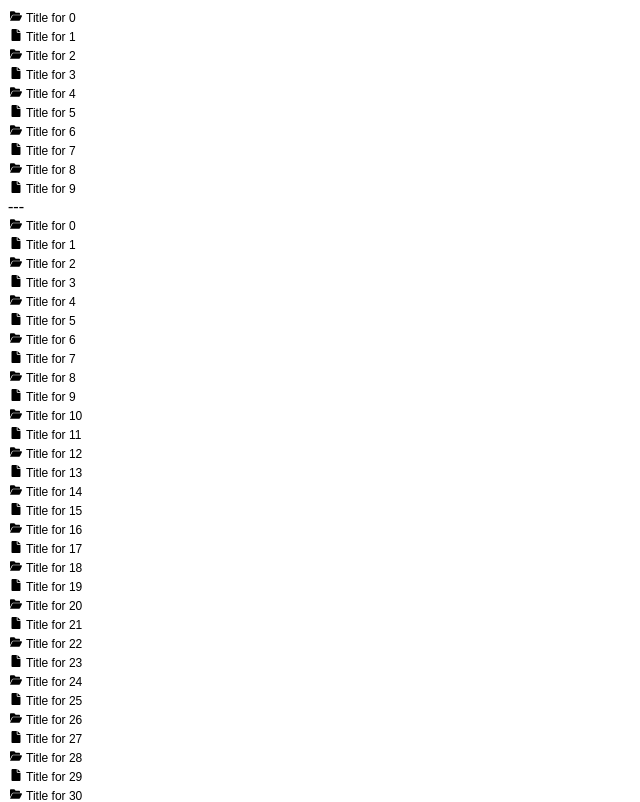
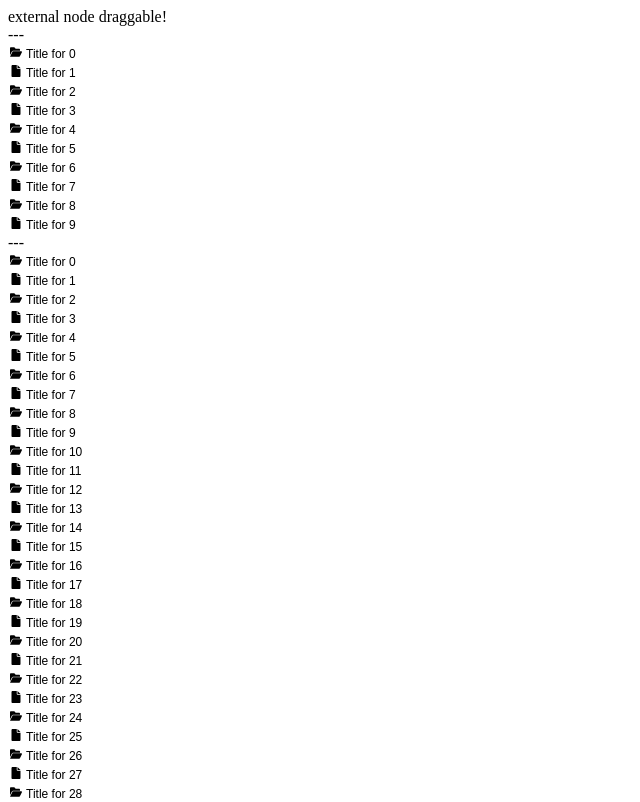
Before and after one commit to antonio-costa/react-tree-dnd, a React (Create React App) app: page / in a window 1280 px wide. Shown: the top 802 px of the page, without its empty margins (0-640 px from the left). Built offline with nearby package versions, Linux system fonts and the light colour scheme; the HTML template or start-up script is replaced by a standard one.

Commit message:
BREAKING CHANGE: add possibility to drag from outside the tree (tree provider must be wrapper around all components)

```diff
--- a/src/App.tsx
+++ b/src/App.tsx
@@ -14,6 +14,8 @@ import "./styles.css";
 import { ReactComponent as IconFolder } from "./lib/components/svg/folder.svg";
 import { ReactComponent as IconFolderOpen } from "./lib/components/svg/folder-open.svg";
 import { ReactComponent as IconFile } from "./lib/components/svg/file.svg";
+import { TreeDnDProvider } from "./lib/components/TreeDnD";
+import { getNode } from "./lib/components/helpers";
 
 const stressTest: TreeNode[] = Array.from(Array(100).keys()).map((id) =>
   id % 2
@@ -73,7 +75,26 @@ function App() {
   );
 
   return (
+    <TreeDnDProvider>
       <div style={{ width: 200 }}>
+        {!getNode("EXT:1", tree.children) ? (
+          <TreeNodeDraggable
+            node={{
+              id: "EXT:1",
+              title: "EXTERNAL NODE",
+              directory: false,
+              external: true,
+            }}
+            treeId={"1"}
+            onDragEnd={(e) => {
+              console.log("teste");
+            }}
+          >
+            external node draggable!
+          </TreeNodeDraggable>
+        ) : null}
+
+        <div>---</div>
         <TreeDnD
           tree={tree}
           onChange={onChange}
@@ -90,11 +111,13 @@ function App() {
           directoryHoveredClass={"directory-hovered2"}
         />
       </div>
+    </TreeDnDProvider>
   );
 }
 
 const Node: NodeRenderer = React.memo(({ node, ...rest }) => {
   const expandRef = useRef<HTMLDivElement>(null);
+  const handleRef = useRef<HTMLDivElement>(null);
   const icon_size = 12;
 
   const NodeIcon = !node.directory
@@ -107,6 +130,7 @@ const Node: NodeRenderer = React.memo(({ node, ...rest }) => {
     <TreeNodeDraggable
       node={node}
       expandRef={node.directory ? expandRef : undefined}
+      handleRef={handleRef}
       {...rest}
     >
       <div
@@ -119,7 +143,7 @@ const Node: NodeRenderer = React.memo(({ node, ...rest }) => {
       >
         <div>
           <span style={{ paddingRight: 4 }}>
-            <NodeIcon width={icon_size} height={icon_size} />
+            <NodeIcon ref={handleRef} width={icon_size} height={icon_size} />
           </span>
           {node.title}
         </div>
--- a/src/lib/components/TreeDnD.tsx
+++ b/src/lib/components/TreeDnD.tsx
@@ -6,7 +6,7 @@ import { Provider } from "react-redux";
 import { useAppDispatch, useAppSelector, store } from "../store";
 import { treeActions } from "../store/tree-slice";
 
-export const TreeDnDProvided: React.FC<TreeDnDProps> = ({
+export const TreeDnD: React.FC<TreeDnDProps> = ({
   tree,
   onChange,
   onClick,
@@ -41,7 +41,7 @@ export const TreeDnDProvided: React.FC<TreeDnDProps> = ({
   }, [tree, rdispatch, treeChildren]);
 
   // events prop
-  const events = useMemo(
+  const treeEvents = useMemo(
     () => ({
       onChange,
       onClick,
@@ -91,33 +91,33 @@ export const TreeDnDProvided: React.FC<TreeDnDProps> = ({
     }
 
     // emit onDropPositionChange
-    if (events.onDropPositionChange) {
+    if (treeEvents.onDropPositionChange) {
       if (hovered) {
-        events.onDropPositionChange({
+        treeEvents.onDropPositionChange({
           nodeId: hovered.nodeId,
           position: hovered.position,
         });
       } else {
-        events.onDropPositionChange(null);
+        treeEvents.onDropPositionChange(null);
       }
     }
 
     wasHovering.current = hovered;
-  }, [events, hovered, directoryHoveredClass]);
+  }, [treeEvents, hovered, directoryHoveredClass]);
 
   // emit event onDragStateChange
   useEffect(() => {
     if (dragging?.id === wasDragging.current) return;
 
-    if (events.onDragStateChange) {
+    if (treeEvents.onDragStateChange) {
       if (dragging) {
-        events.onDragStateChange(true, dragging || undefined);
+        treeEvents.onDragStateChange(true, dragging || undefined);
       } else {
-        events.onDragStateChange(false);
+        treeEvents.onDragStateChange(false);
       }
     }
     wasDragging.current = dragging?.id;
-  }, [events, dragging]);
+  }, [treeEvents, dragging]);
 
   // emit onChange
   // item is dropped for 1 tick, then it's removed
@@ -125,12 +125,26 @@ export const TreeDnDProvided: React.FC<TreeDnDProps> = ({
     // move node if it was dropped
     if (drop && drop.target) {
       rdispatch(treeActions.dropEnd(tree.id));
-      events.onChange({
-        type: "move",
-        data: { nodeId: drop.nodeId, position: drop.target },
-      });
+      if (drop.node)
+        if (drop.node.external) {
+          const newDropNode = { ...drop.node };
+          delete newDropNode.external;
+
+          treeEvents.onChange({
+            type: "add",
+            data: {
+              node: newDropNode,
+              position: drop.target,
+            },
+          });
+        } else {
+          treeEvents.onChange({
+            type: "move",
+            data: { node: drop.node, position: drop.target },
+          });
+        }
     }
-  }, [drop, events, treeChildren, rdispatch, tree.id]);
+  }, [drop, treeEvents, treeChildren, rdispatch, tree.id]);
 
   // update dropline styles
   const dropLineInjectedStyles: DropLineInjectedStyles = useMemo(() => {
@@ -196,7 +210,7 @@ export const TreeDnDProvided: React.FC<TreeDnDProps> = ({
       {tree.children.map((node) => (
         <NodeRenderer
           node={node}
-          events={events}
+          treeEvents={treeEvents}
           addRef={addRef}
           treeId={tree.id}
           key={node.id}
@@ -209,10 +223,6 @@ export const TreeDnDProvided: React.FC<TreeDnDProps> = ({
   );
 };
 
-export const TreeDnD: React.FC<TreeDnDProps> = (props) => {
-  return (
-    <Provider store={store}>
-      <TreeDnDProvided {...props} />
-    </Provider>
-  );
+export const TreeDnDProvider: React.FC<{}> = (props) => {
+  return <Provider store={store}>{props.children}</Provider>;
 };
--- a/src/lib/components/TreeNodeDraggable.tsx
+++ b/src/lib/components/TreeNodeDraggable.tsx
@@ -5,7 +5,7 @@ import { nodeIsParent } from "./helpers";
 import { DropPosition, TreeNodeDraggableProps } from "./types";
 
 export const TreeNodeDraggable: React.FC<
-  TreeNodeDraggableProps & React.HTMLProps<HTMLDivElement>
+  TreeNodeDraggableProps & React.HTMLProps<Element>
 > = memo(
   ({
     node,
@@ -14,7 +14,7 @@ export const TreeNodeDraggable: React.FC<
     previewRef,
     expandRef,
     clickRef,
-    events,
+    treeEvents,
     addRef,
     treeId,
   }) => {
@@ -66,10 +66,11 @@ export const TreeNodeDraggable: React.FC<
         e.stopPropagation();
 
         // emit events
-        if (events.onExpandedToggle)
-          events.onExpandedToggle(node, !node.expanded);
+        if (treeEvents?.onExpandedToggle)
+          treeEvents.onExpandedToggle(node, !node.expanded);
 
-        events.onChange({
+        // if this is an external node then there is no onChange event
+        treeEvents?.onChange({
           type: "edit",
           data: { nodeId: node.id, data: { expanded: !node.expanded } },
         });
@@ -83,7 +84,7 @@ export const TreeNodeDraggable: React.FC<
 
         expandRefC.current.removeEventListener("click", onClick);
       };
-    }, [expandRef, node, events]);
+    }, [expandRef, node, treeEvents]);
 
     // inject events into clickRef
     useEffect(() => {
@@ -94,10 +95,10 @@ export const TreeNodeDraggable: React.FC<
       if (!clickRefC.current) return;
 
       const onClick = (e: MouseEvent) => {
-        if (!events.onClick) return;
+        if (!treeEvents?.onClick) return;
 
         // emit event if exists
-        events.onClick(node);
+        treeEvents.onClick(node);
       };
 
       // if there's a handle, set the DOM Event listeners
@@ -108,14 +109,13 @@ export const TreeNodeDraggable: React.FC<
 
         clickRefC.current.removeEventListener("click", onClick);
       };
-    }, [clickRef, node, events]);
-
+    }, [clickRef, node, treeEvents]);
     // DRAG EVENTS
     const onDrop = useCallback(
       (e: React.DragEvent) => {
-        const draggingNode = dragging;
+        console.log(dragging);
         // only execute if dragging in this context
-        if (!draggingNode) return;
+        if (!dragging) return;
 
         // update context stopped dragging and hovering
         rdispatch(treeActions.drop(treeId));
@@ -212,7 +212,7 @@ export const TreeNodeDraggable: React.FC<
 
     return (
       <div
-        ref={(ref) => addRef(node.id, ref)}
+        ref={(ref) => addRef && addRef(node.id, ref)}
         onDrop={onDrop}
         onDragEnd={onDragEnd}
         onDragStart={onDragStart}
--- a/src/lib/components/helpers.ts
+++ b/src/lib/components/helpers.ts
@@ -88,7 +88,7 @@ export const moveNode = (
 ): TreeNode[] => {
   if (!change.target) return treeChildren;
 
-  const node = getNode(change.nodeId, treeChildren);
+  const node = getNode(change.node.id, treeChildren);
   if (!node) return treeChildren;
 
   return addNode(node, change.target, removeNode(node.id, treeChildren));
--- a/src/lib/components/types.ts
+++ b/src/lib/components/types.ts
@@ -13,6 +13,7 @@ export interface TreeNodeBase {
   title: string;
   directory?: false;
   data?: any;
+  external?: boolean;
 }
 export interface TreeNodeDirectory {
   id: string;
@@ -21,14 +22,17 @@ export interface TreeNodeDirectory {
   data?: any;
   expanded: boolean;
   children: TreeNode[];
+  external?: boolean;
 }
 export type TreeNode = TreeNodeBase | TreeNodeDirectory;
+
 export type NodeRendererProps = {
   node: TreeNode;
-  events: TreeEvents;
+  treeEvents: TreeEvents;
   addRef: any; // CHANGE
   treeId: TreeId;
 };
+
 export type NodeRenderer = React.FC<NodeRendererProps>;
 
 export type DropLineInjectedStyles = {
@@ -66,7 +70,7 @@ export type TreeContext = {
   hovered: { [key: TreeId]: NodeHovered | null };
   drop: { [key: TreeId]: NodeDropped | null };
 };
-export type NodeDropped = { nodeId: string; target: NodeHovered | null };
+export type NodeDropped = { node: TreeNode; target: NodeHovered | null };
 export type NodeHovered = { nodeId: string; position: DropPosition | null };
 export type NodeDropPosition = NodeHovered; // alias
 
@@ -84,8 +88,8 @@ export interface TreeNodeDraggableProps {
   previewRef?: React.MutableRefObject<HTMLElement | null>;
   clickRef?: React.MutableRefObject<HTMLElement | null>;
   node: TreeNode;
-  events: TreeEvents;
-  addRef: any;
+  treeEvents?: TreeEvents;
+  addRef?: any;
   treeId: TreeId;
 }
 export type TreeChange =
@@ -99,7 +103,7 @@ export type TreeChange =
     }
   | {
       type: "move";
-      data: { nodeId: string; position: NodeDropPosition };
+      data: { node: TreeNode; position: NodeDropPosition };
     }
   | {
       type: "edit";
--- a/src/lib/components/use-tree-dnd.ts
+++ b/src/lib/components/use-tree-dnd.ts
@@ -16,10 +16,10 @@ export const useTreeDnD = (defaultValue: TreeIdentifier) => {
   );
 
   const moveNodeState = useCallback(
-    (nodeId: string, position: NodeDropPosition) => {
+    (node: TreeNode, position: NodeDropPosition) => {
       setTree((old) => ({
         ...old,
-        children: moveNode({ nodeId, target: position }, old.children),
+        children: moveNode({ node, target: position }, old.children),
       }));
     },
     []
@@ -51,8 +51,8 @@ export const useTreeDnD = (defaultValue: TreeIdentifier) => {
           return;
         }
         case "move": {
-          const { nodeId, position } = change.data;
-          moveNodeState(nodeId, position);
+          const { node, position } = change.data;
+          moveNodeState(node, position);
           return;
         }
         case "edit": {
--- a/src/lib/store/tree-slice.ts
+++ b/src/lib/store/tree-slice.ts
@@ -48,7 +48,7 @@ const treeSlice = createSlice({
       // should this be a thunk ???
       if (draggingNode) {
         state.drop[treeId] = {
-          nodeId: draggingNode.id,
+          node: draggingNode,
           target: state.hovered[treeId],
         };
       }
```
Lines whose indentation alone changed are shown as unchanged.
